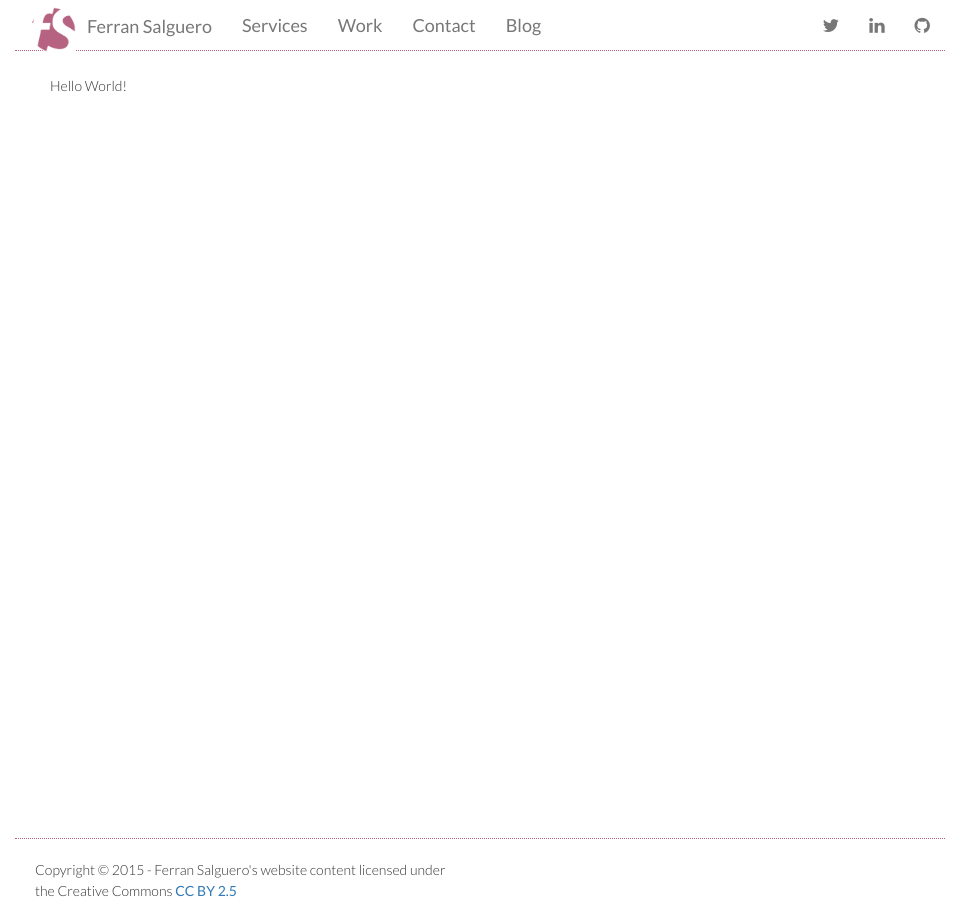
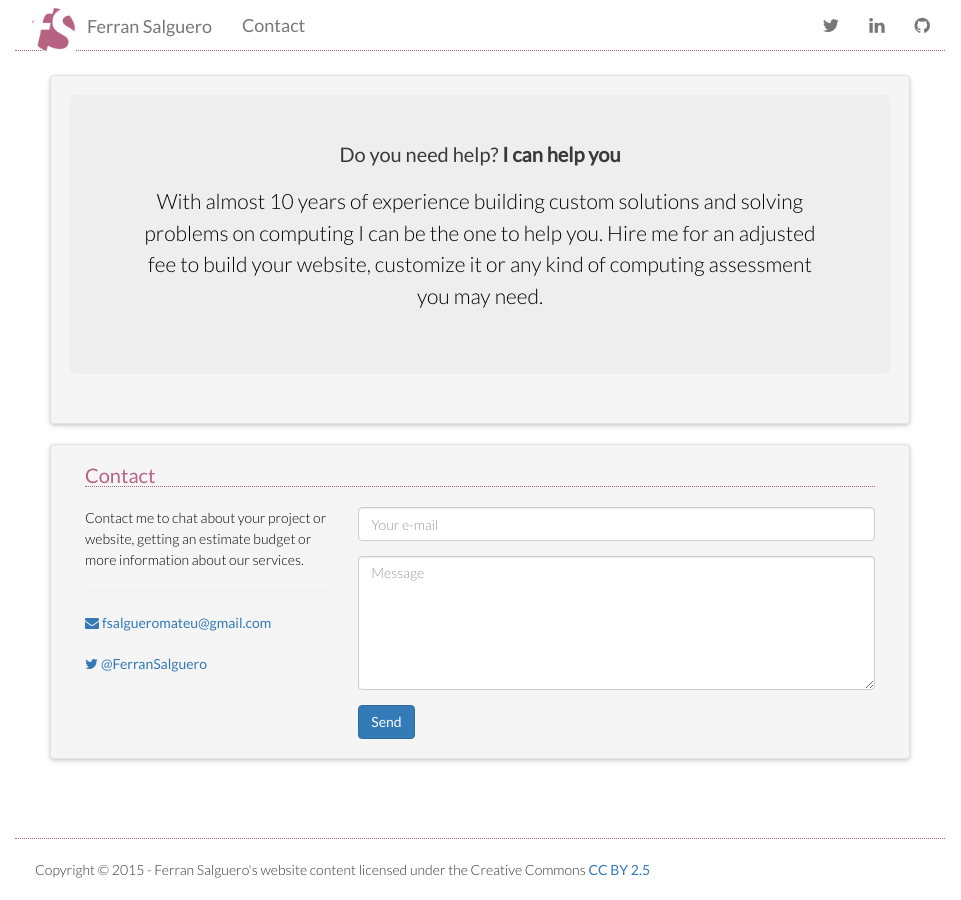
Before and after one commit to FerranSalguero/ferransalguero.github.io, a Jekyll site: the page built from index.html, in a window 1280 px wide and 900 px high. Shown: the whole window, without its empty margins (160-1121 px from the left). Built offline with Jekyll 4.4.1, drawn with Linux system fonts in a browser that asks for light colours; nearby versions of some CDN libraries; library files that are not in the unit come from our copies; Markdown is read by kramdown in place of the engine named in the settings; the list of posts is cut into pages by our own code.

Commit message:
main page v1

```diff
--- a/_includes/footer.html
+++ b/_includes/footer.html
@@ -1,7 +1,7 @@
 <footer>
 	<div class="container-fluid">
 		<div class="row">
-			<div class="col-xs-12 col-md-6">
+			<div class="col-xs-12">
 				<div class="muted credit">
                     Copyright © 2015 - Ferran Salguero's website content licensed under the Creative Commons <a href="http://creativecommons.org/licenses/by/2.5/">CC BY 2.5</a>
                 </div>
--- a/_layouts/default.html
+++ b/_layouts/default.html
@@ -16,10 +16,10 @@
 				</div>
 				<nav class="collapse navbar-collapse bs-navbar-collapse" role="navigation">
 					<ul class="nav navbar-nav">
-						<li><a href="#services">Services</a></li>
-						<li><a href="#portfolio">Work</a></li>
+						<!-- <li><a href="#services">Services</a></li>
+						<li><a href="#portfolio">Work</a></li> -->
 						<li><a href="#contact">Contact</a></li>
-						<li><a href="/blog">Blog</a>
+						<!-- <li><a href="/blog">Blog</a> -->
 							{% if page.private %}
 							<li class="active"><a href="/checklists/">Checklists</a></li>
 							{% endif %}
--- a/index.html
+++ b/index.html
@@ -1,61 +1,14 @@
 ---
 layout: default
 ---
-<!--
-<!doctype html>
-<html>
-  <head>
-    <meta charset="utf-8">
-    <meta http-equiv="X-UA-Compatible" content="chrome=1">
-    <title>Blog by fsalguero</title>
 
-    <link rel="stylesheet" href="stylesheets/styles.css">
-    <link rel="stylesheet" href="stylesheets/pygment_trac.css">
-    <meta name="viewport" content="width=device-width, initial-scale=1, user-scalable=no">
-    <!--[if lt IE 9]>
-    <script src="//html5shiv.googlecode.com/svn/trunk/html5.js"></script>
-    <![endif]
-  </head>
-  <body>
-    <div class="wrapper">
-      <header>
-        <h1>Blog</h1>
-        <p></p>
+<div class="container">
+  <div class="row well shadow">
+    <div class="col-xs-12 jumbotron text-center">
+      <h2>Do you need help? <b>I can help you</b></h2>
+      <p>With almost 10 years of experience building custom solutions and solving problems on computing I can be the one to help you. Hire me for an adjusted fee to build your website, customize it or any kind of computing assessment you may need. </p>
+    </div>
+  </div>
 
-        <p class="view"><a href="https://github.com/fsalguero/Blog">View the Project on GitHub <small>fsalguero/Blog</small></a></p>
-
-
-        <ul>
-          <!--<li><a href="https://github.com/fsalguero/Blog/zipball/master">Download <strong>ZIP File</strong></a></li>
-          <li><a href="https://github.com/fsalguero/Blog/tarball/master">Download <strong>TAR Ball</strong></a></li>
-          <li><a href="https://github.com/fsalguero/Blog">View On <strong>GitHub</strong></a></li>
-        </ul>
-      </header>
-      <section>
-        <h1>
-<a name="blog" class="anchor" href="#blog"><span class="octicon octicon-link"></span></a>Blog</h1>
-
-<p>That's it, my blog...</p>
-      </section>
-      <footer>
-        <p>This project is maintained by <a href="https://github.com/fsalguero">fsalguero</a></p>
-        <p><small>Hosted on GitHub Pages</small></p>
-      </footer>
-    </div>
-    <script src="javascripts/scale.fix.js"></script>
-              <script type="text/javascript">
-            var gaJsHost = (("https:" == document.location.protocol) ? "https://ssl." : "http://www.");
-            document.write(unescape("%3Cscript src='" + gaJsHost + "google-analytics.com/ga.js' type='text/javascript'%3E%3C/script%3E"));
-          </script>
-          <script type="text/javascript">
-            try {
-              var pageTracker = _gat._getTracker("UA-53197884-1");
-            pageTracker._trackPageview();
-            } catch(err) {}
-          </script>
-
-  </body>
-</html>
--->
-
-Hello World!
+  {% include contact.html %}
+</div>
```
